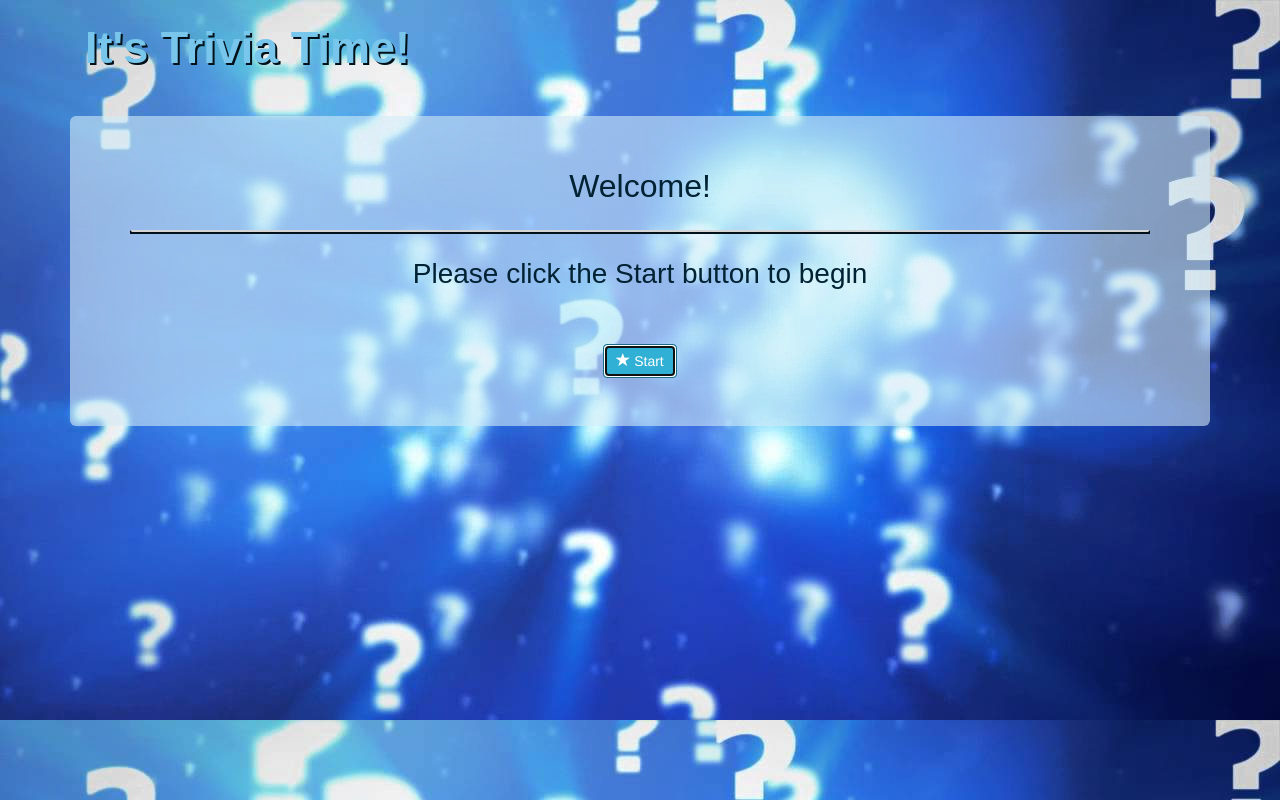
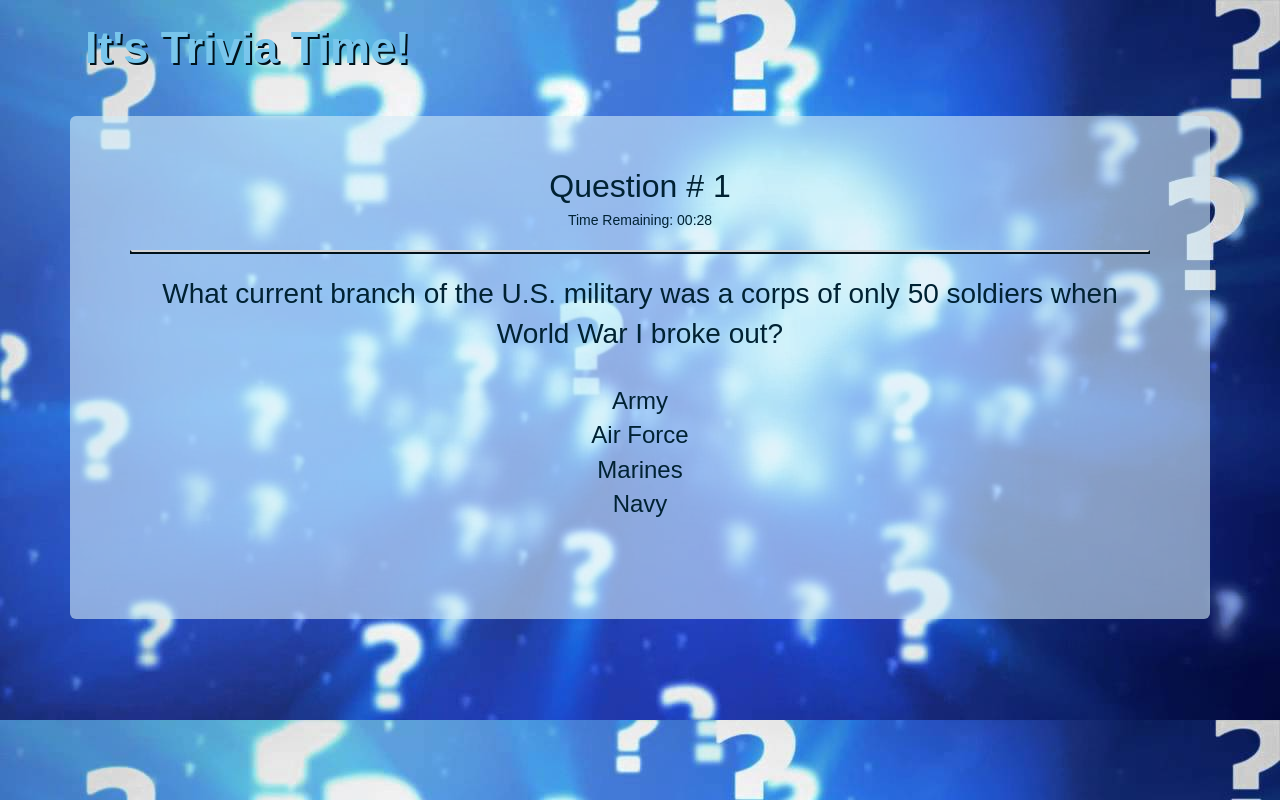
Before and after one commit to natalieike/TriviaGame, a plain HTML site: page index.html in a window 1280 px wide. Both pictures are taken after a click on the button "Start". Drawn offline with nearby package versions, Linux system fonts and the light colour scheme; a web font is replaced by a local one.

Commit message:
Sorry for not committing sooner, I forgot.  Add gameplay functionalit. Just need end messaging and reset

```diff
--- a/assets/css/style.css
+++ b/assets/css/style.css
@@ -31,14 +31,24 @@ hr{
 	font-size: 32px;
 }
 
+#timerDiv{
+	font-size: 18px;
+}
+
 #body{
 	font-size: 28px;
 }
 
 #choices{
 	font-size: 24px;
+	margin-top: 30px;
 }
 
 #btnHolder{
 	margin-top: 50px;
 }
+
+.hover{
+	border: 3px, solid, #00111a;
+	background-color: #1880b4;
+}
--- a/assets/javascript/app.js
+++ b/assets/javascript/app.js
@@ -0,0 +1,189 @@
+$(document).ready(function(){
+	//Trivia Array of Question Objects.  Questions from http://www.triviaplaying.com/, https://chartcons.com/100-free-trivia-questions-answers/, http://www.thepubquizsite.50webs.com/
+	var questionArray = [
+		{question: "What current branch of the U.S. military was a corps of only 50 soldiers when World War I broke out?",
+			rightAnswer: 1,
+			answerArray: ["Army","Air Force","Marines","Navy"]},
+		{question: "What was a gladiator armed with, in addition to a dagger and spear?",
+			rightAnswer: 0,
+			answerArray: ["Net","Gun","Slingshot","Shield"]},
+		{question: "Who was the last president of the Soviet Union?",
+			rightAnswer: 2,
+			answerArray: ["Putin","Stalin","Gorbachev","Yeltsin"]},
+		{question: "In which film did Roger Moore first play James Bond?",
+			rightAnswer: 1,
+			answerArray: ["Dr. No","Live and Let Die","Octopussy","The Spy Who Loved Me"]},
+		{question: "The llama belongs to the family of animals commonly called what?",
+			rightAnswer: 3,
+			answerArray: ["Cows","Horses","Giraffes","Camels"]},
+		{question: "In Roman mythology, Neptune is the equivalent to which Greek god?",
+			rightAnswer: 2,
+			answerArray: ["Zeus","Apollo","Poseidon","Hades"]},
+		{question: "What is Canada’s national animal?",
+			rightAnswer: 2,
+			answerArray: ["Moose","Loon","Beaver","Horse"]},
+		{question: "Which car name translates as 'people's car'?",
+			rightAnswer: 1,
+			answerArray: ["Honda","Volkswagen","Chevrolet","Jeep"]},
+		{question: "In which city did gangster Al Capone operate?",
+			rightAnswer: 0,
+			answerArray: ["Chicago","Los Angeles","New York","Detroit"]},
+		{question: "Which popular spirit can be made from potatoes?",
+			rightAnswer: 1,
+			answerArray: ["Gin","Vodka","Whiskey","Tequilla"]}];
+
+	//Score Keepers
+	var correct = 0;
+	var incorrect = 0;
+	var skipped = 0;
+
+	//Div Variables
+	var heading = $("#heading");
+	var timer = $("#timer");
+	var body = $("#body");
+	var choices = $("#choices");
+	var startBtn = $("#startBtn");
+
+	//Variable that will hold the setInterval that runs the clock
+	var intervalId;
+
+	//Iterator to pull the next question
+	var it = 0;
+
+	//Stopwatch object. Adapted from Class Activity.  Counts down from 00:30
+	var clock = {
+  	time: 30,
+		clockRunning: false,
+  	//Reset Function
+  	reset: function() {
+    	clock.time = 30;
+    	timer.text("Time Remaining: 00:30");
+  	},
+  	//Function to start the clock
+  	start: function() {
+      if (!clock.clockRunning) {
+        clock.clockRunning = true;
+        intervalId = setInterval(clock.count, 1000);
+      }
+	  },
+	  //Function to stop the clock
+  	stop: function() {
+    	clearInterval(intervalId);
+    	clock.clockRunning = false;
+	  },
+	  //Function to count the seconds
+  	count: function() {
+  		if(clock.time > 0){
+		    clock.time--;
+  	  	var currentTime = clock.timeConverter(clock.time);
+		    timer.html("Time Remaining: " + currentTime);
+  		}
+  		else{
+  			clock.stop();
+  			displayTimeOut();
+  		}
+		},
+		//Function to display time in minutes:seconds
+  	timeConverter: function(t) {
+    	//  Takes the current time in seconds and convert it to minutes and seconds (mm:ss).
+    	var minutes = Math.floor(t / 60);
+    	var seconds = t - (minutes * 60);
+
+    	if (seconds < 10) {
+     		seconds = "0" + seconds;
+    	}
+    	if (minutes === 0) {
+      	minutes = "00";
+    	}
+    	else if (minutes < 10) {
+      	minutes = "0" + minutes;
+    	}
+    	return minutes + ":" + seconds;
+  	}
+	};
+
+	//Function to display question
+	var displayQuestion = function(){
+		heading.html("Question # " + (it+1));
+		body.html(questionArray[it].question);
+		choices.empty();
+		for (i=0; i<questionArray[it].answerArray.length; i++){
+			var answerBuilder = $("<div>");
+			answerBuilder.addClass("choiceDiv")
+			answerBuilder.attr("id", i);
+			answerBuilder.html(questionArray[it].answerArray[i]);
+			choices.append(answerBuilder);
+		}
+		clock.reset();
+		clock.start();
+	};
+
+	var displayResult = function(message){
+		var correctAnswer = questionArray[it].rightAnswer;
+		body.html(message);
+		choices.html("The answer is: " + questionArray[it].answerArray[correctAnswer]);
+		it++;
+	};
+
+	var displayFailure = function(){
+		displayResult("Oh Shoot, that's Incorrect.")
+		incorrect++;
+		moveToNext();
+	};
+
+	var displaySuccess = function(){
+		displayResult("Great, you're correct!");
+		correct++
+		moveToNext();
+	};
+
+	var displayTimeOut = function(){
+		displayResult("Oh Shoot, Time ran out.")
+		skipped++;
+		moveToNext();
+	}
+
+	var isCorrectAnswer = function(choice){
+		var correctAnswer = questionArray[it].rightAnswer;
+		if(choice == correctAnswer){
+			displaySuccess();
+		}
+		else{
+			displayFailure();
+		}
+	};
+
+	var moveToNext = function(){
+		setTimeout(function(){
+			if(it<questionArray.length){
+				displayQuestion();
+			}
+			else{
+				displayEnd();
+			}
+		}, 10000);
+	};
+
+
+	startBtn.click(function(){
+		startBtn.hide();
+		displayQuestion();
+	});
+
+	$("body").on("mouseenter", ".choiceDiv", function(){
+		var selection = $(this);
+		selection.addClass("hover");
+	});
+
+	$("body").on("mouseleave", ".choiceDiv", function(){
+		var selection = $(this);
+		selection.removeClass("hover");
+	});
+
+	$("body").on("click", ".choiceDiv", function(){
+		var selection = $(this).attr("id");
+		clock.stop();
+		isCorrectAnswer(selection);
+	});
+
+});
--- a/index.html
+++ b/index.html
@@ -20,6 +20,7 @@
 	<div class="container">
 		<div class="jumbotron text-center">
 			<div class="triviaStylingBody" id="heading">Welcome!</div>
+			<div class="triviaStylingBody" id="timer"></div>
 			<hr>
 			<div class="triviaStylingBody" id="body">Please click the Start button to begin</div>
 			<div class="triviaStylingBody" id="choices"></div>
@@ -33,10 +34,10 @@
 	</div> <!-- /Container -->
 
 
+	<!-- jQuery -->
+	<script src="https://ajax.googleapis.com/ajax/libs/jquery/1.12.4/jquery.min.js"></script>
 	<!-- Link to Game Play Javascript -->
 	<script src="assets/javascript/app.js"></script>
-	<!-- jQuery -->
-	<script src="https://ajax.googleapis.com/ajax/libs/jquery/1.12.4/jquery.min.js"></script>
 	<!--Javascript for Bootstrap's JavaScript plugins-->
 	<script src="https://maxcdn.bootstrapcdn.com/bootstrap/3.3.7/js/bootstrap.min.js" integrity="sha384-Tc5IQib027qvyjSMfHjOMaLkfuWVxZxUPnCJA7l2mCWNIpG9mGCD8wGNIcPD7Txa" crossorigin="anonymous"></script>
 
```
